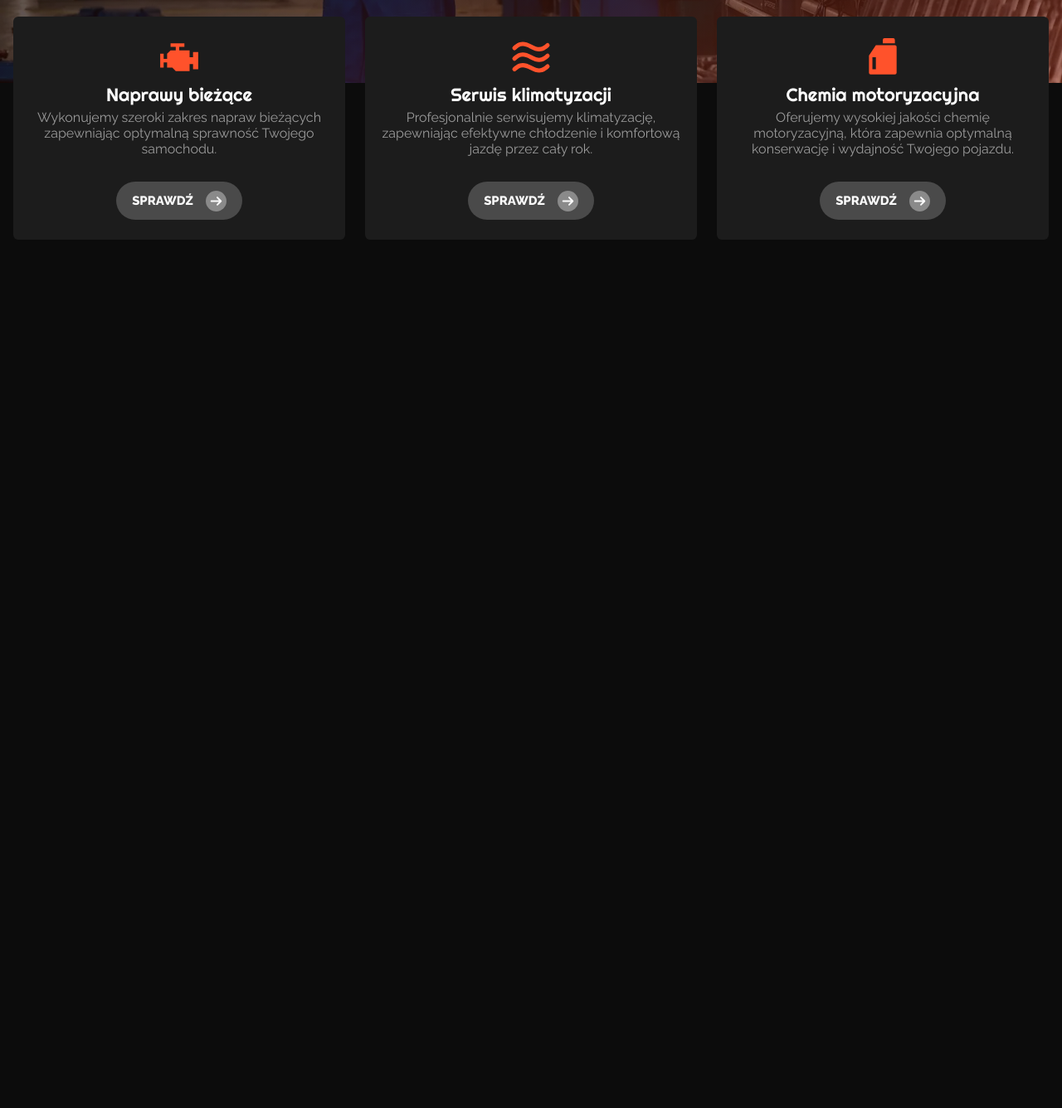
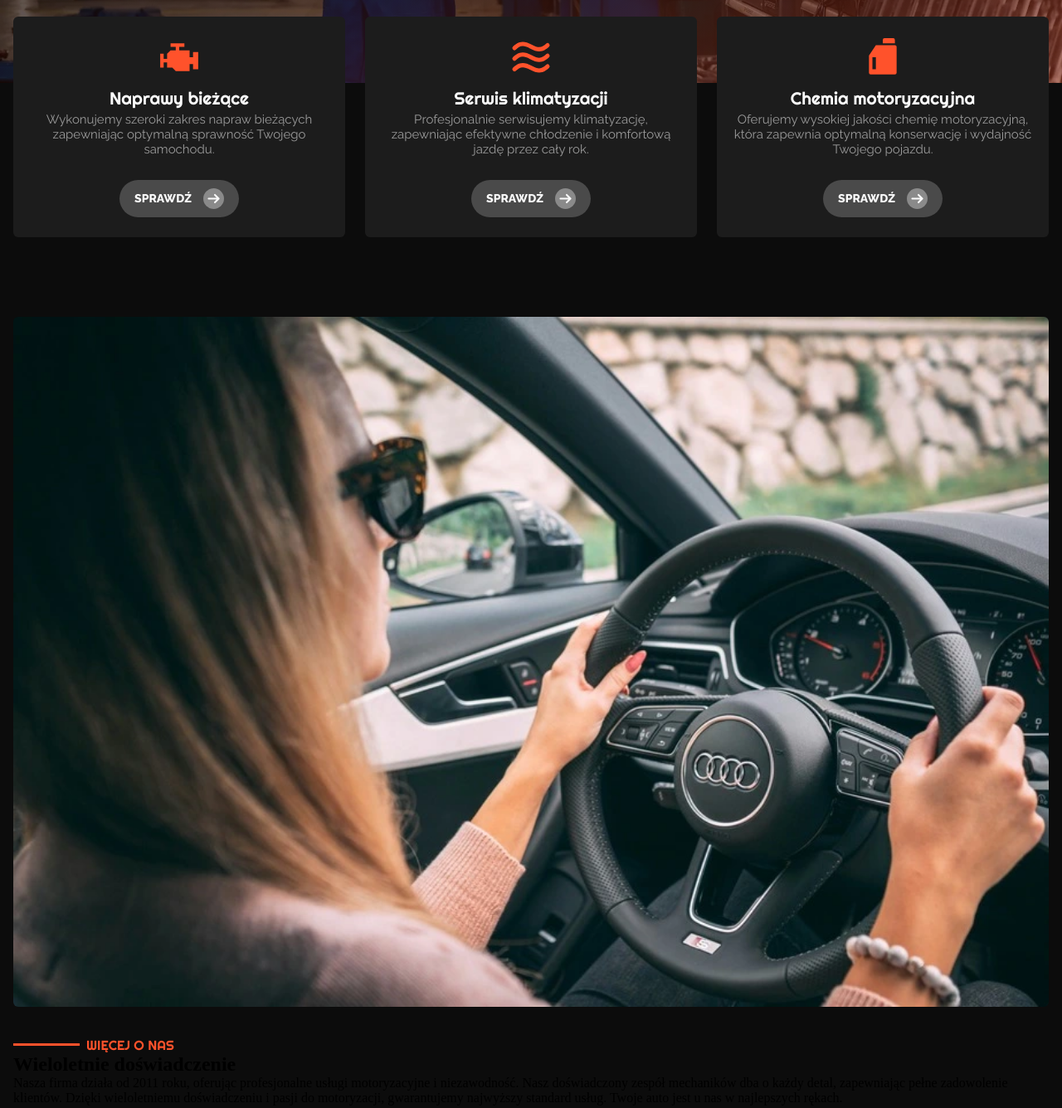
Before and after one commit to Kuba1507/FHU_Speed, a website: page index.html in a window 1280 px wide. Shown: the part 600-1936 px from the top of the page at 83% size. Before the commit the page ends 937 px from the top, so only its background shows below. Drawn offline with Linux system fonts and the light colour scheme.

Commit message:
creating aboutus section

```diff
--- a/index.html
+++ b/index.html
@@ -88,6 +88,29 @@
                 </div>
             </div>
         </section>
+        <section class="section aboutus">
+            <div class="wrapper">
+                <div class="aboutus__box">
+                    <div class="aboutus__box-img">
+                        <img src="dist/img/aboutus-img.webp" alt="Kobieta prowadząca samochód marki Audi"
+                            class="aboutus__box-img-image">
+                    </div>
+                    <div class="aboutus__box-text">
+                        <div class="h2-decoration">
+                            <div class="h2-decoration-line"></div>
+                            <p class="h2-decoration-text">więcej o nas</p>
+                        </div>
+                        <h2 class="subheading">Wieloletnie doświadczenie</h2>
+                        <p class="aboutus__box-text-description">
+                            Nasza firma działa od 2011 roku, oferując profesjonalne usługi motoryzacyjne i niezawodność.
+                            Nasz doświadczony zespół mechaników dba o każdy detal, zapewniając pełne zadowolenie
+                            klientów. Dzięki wieloletniemu doświadczeniu i pasji do motoryzacji, gwarantujemy najwyższy
+                            standard usług. Twoje auto jest u nas w najlepszych rękach.
+                        </p>
+
+                    </div>
+                </div>
+        </section>
     </main>
 
     <script src="dist/js/script.min.js"></script>
--- a/src/sass/_main.scss
+++ b/src/sass/_main.scss
@@ -154,6 +154,24 @@ main {
 		}
 	}
 
+	.h2-decoration {
+		display: flex;
+		align-items: center;
+
+		&-line {
+			width: 80px;
+			height: 3px;
+			background-color: $orange;
+		}
+
+		&-text {
+			margin-left: 0.5em;
+			font-family: 'Righteous', sans-serif;
+			color: $orange;
+			text-transform: uppercase;
+		}
+	}
+
 	.welcome {
 		position: relative;
 		padding-top: 80px;
@@ -261,15 +279,16 @@ main {
 				}
 
 				&-title {
-					margin-top: 0.25em;
+					margin-top: 0.5em;
 					font-family: 'Righteous', sans-serif;
-					font-size: 2.2rem;
+					font-size: 2.1rem;
 					color: $pure-white;
 				}
 
 				&-description {
 					margin-top: 0.3em;
 					font-family: 'Raleway', sans-serif;
+					font-size: 1.5rem;
 					color: #9a9a9a;
 					text-align: center;
 				}
@@ -280,13 +299,14 @@ main {
 					margin-top: 2em;
 					padding: 0.7em 1.3em;
 					font-family: 'Raleway', sans-serif;
-					font-size: 1.5rem;
+					font-size: 1.4rem;
 					font-weight: 800;
 					background-color: #4a4a4a;
 					color: $pure-white;
 					border: none;
 					border-radius: 26px;
 					text-transform: uppercase;
+					transition: background-color 0.3s, color 0.3s;
 					cursor: pointer;
 
 					svg {
@@ -297,12 +317,37 @@ main {
 						background-color: #8a8a8a;
 						border-radius: 50%;
 					}
+
+					&:hover {
+						background-color: #d6d6d6;
+						color: rgb(69, 69, 69);
+					}
 				}
 
 				&:nth-child(2),
 				&:nth-child(3) {
 					margin-top: 2em;
 				}
+			}
+		}
+	}
+
+	.aboutus {
+		&__box {
+			display: flex;
+			flex-direction: column;
+
+			&-img {
+				&-image {
+					width: 100%;
+					border-radius: 6px;
+				}
+			}
+
+			&-text {
+				display: flex;
+				flex-direction: column;
+				margin-top: 2em;
 			}
 		}
 	}
```
Also changed, not shown: dist/css/style.min.css, dist/img/aboutus-1.webp (added), dist/img/aboutus-2.webp (added), dist/img/aboutus-img.webp (added), src/img/aboutus-img.webp (added).
